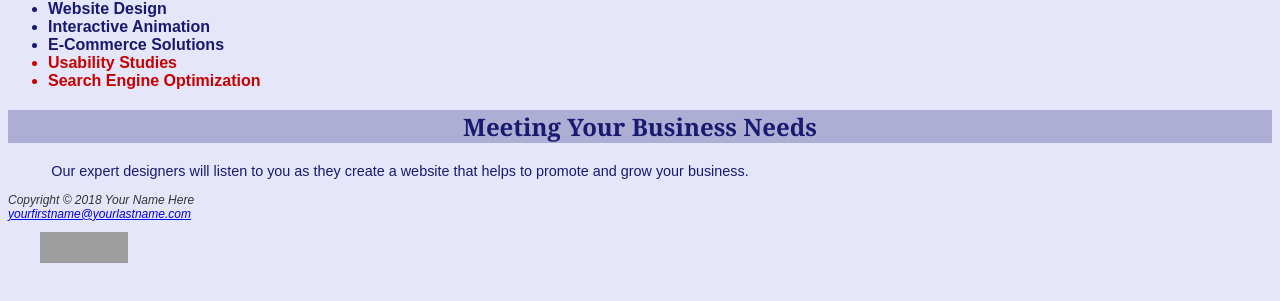
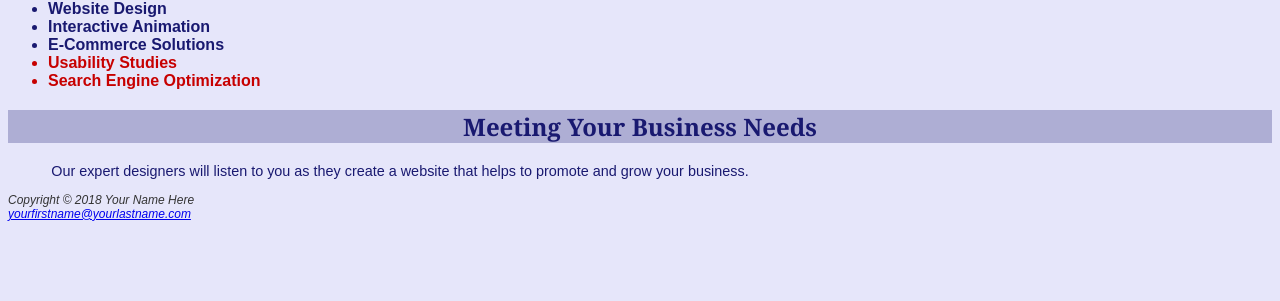
Before and after one commit to EmeryLIGH/3.9., a plain HTML site: page index.html in a window 1280 px wide. Shown: the part 243-544 px from the top of the page. Drawn offline with Linux system fonts and the light colour scheme; grey boxes are pictures that could not be loaded.

Commit message:
Update index.html

```diff
--- a/index.html
+++ b/index.html
@@ -27,13 +27,6 @@
  </main>
   <footer>Copyright &copy; 2018 Your Name Here<br>
   <a href="mailto:yourfirstname@yourlastname.com">yourfirstname@yourlastname.com</a>
-  <p>
-    <a href="http://jigsaw.w3.org/css-validator/check/referer">
-        <img style="border:0;width:88px;height:31px"
-            src="http://jigsaw.w3.org/css-validator/images/vcss-blue"
-            alt="Valid CSS!" />
-        </a>
-    </p>
   </footer>
 </body>
 </html>
```
